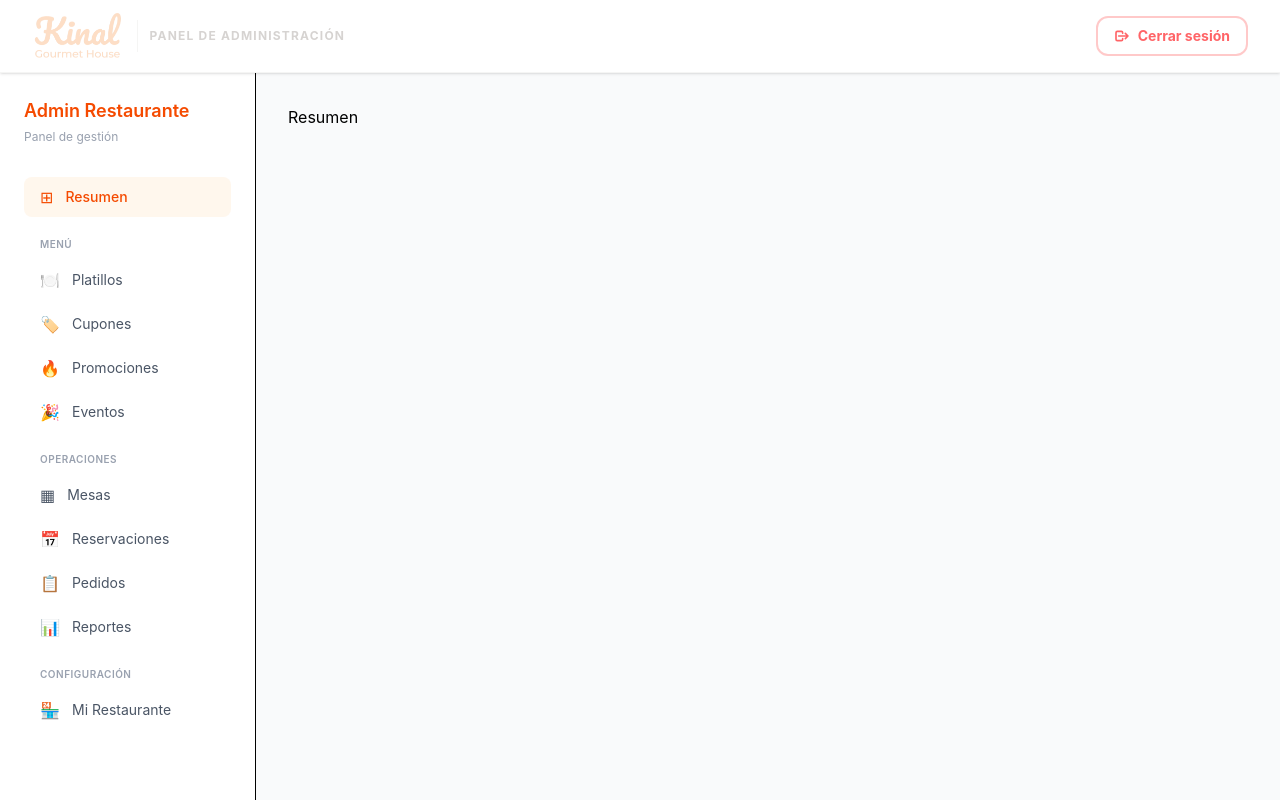
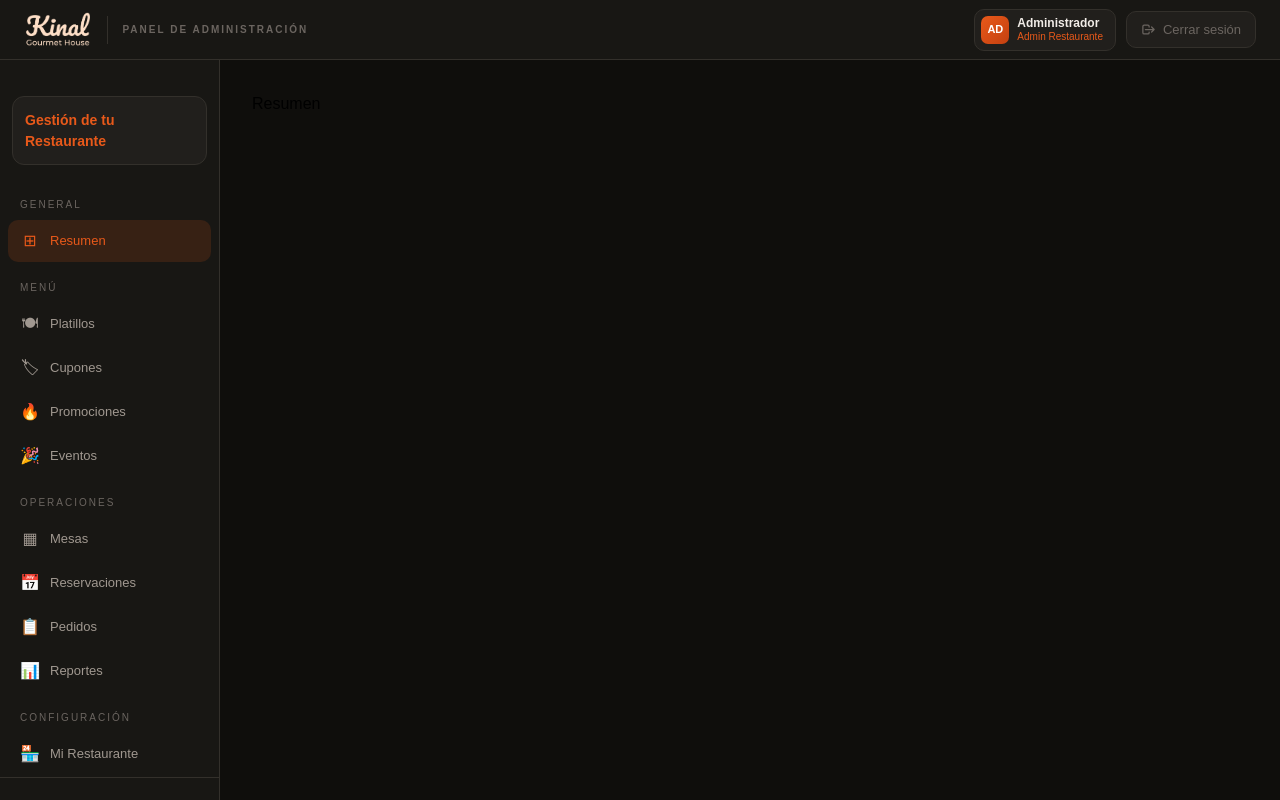
Before and after one commit to cmartinez-2024032/Kinal-Gourmet, a React (Vite) app in the folder Front-Restaurante/: page /adminRestaurante in a window 1280 px wide. Built offline with nearby package versions, Linux system fonts and the light colour scheme; sample sign-in values are in the browser's storage.

Commit message:
Se modifico el diseño del navbar y el layout de admin_restaurante

```diff
--- a/Front-Restaurante/src/features/admin-restaurante/layout/AdminRestLayout.jsx
+++ b/Front-Restaurante/src/features/admin-restaurante/layout/AdminRestLayout.jsx
@@ -1,190 +1,79 @@
 import { NavLink, Outlet } from "react-router-dom"
-import { Navbar } from "../../admin-general/layout/Navbar.jsx"
+import { Navbar } from "./Navbar.jsx"
 
 export const AdminRestLayout = () => {
   return (
-    <div className="h-screen bg-gray-100 flex flex-col">
+    <div className="h-screen flex flex-col" style={{ background: '#0F0E0C', fontFamily: "'DM Sans', sans-serif" }}>
 
-      {/* Navbar arriba */}
       <Navbar />
 
-      {/* Contenido debajo */}
       <div className="flex flex-1 overflow-hidden">
 
         {/* Sidebar */}
-        <aside className="w-64 bg-white border-r flex flex-col overflow-y-auto">
+        <aside className="flex flex-col overflow-y-auto flex-shrink-0" style={{
+          width: '220px',
+          background: '#181714',
+          borderRight: '1px solid #33302B'
+        }}>
 
-          <div className="p-6">
-            <h1 className="text-lg font-semibold text-orange-600 mb-1">
-              Admin Restaurante
-            </h1>
-            <p className="text-xs text-gray-400 mb-8">Panel de gestión</p>
+          {/* Brand */}
+          <div style={{ padding: '20px 20px 0' }}>
+            <div style={{ display: 'flex', alignItems: 'center', gap: '10px' }}>
+            </div>
+          </div>
 
-            <nav className="space-y-1">
+          {/* Restaurant card */}
+          <div style={{ margin: '16px 12px', background: '#211F1C', border: '1px solid #33302B', borderRadius: '12px', padding: '12px', display: 'flex', alignItems: 'center', gap: '10px', cursor: 'pointer' }}>
+            <div style={{ flex: 1, minWidth: 0 }}>
+              <div style={{ fontSize: '14px', color: '#E8591A',fontWeight: 600,marginTop: '1px' }}>Gestión de tu Restaurante</div>
+            </div>
+          </div>
 
-              {/* Overview */}
-              <NavLink
-                to="/adminRestaurante"
-                end
-                className={({ isActive }) =>
-                  `flex items-center gap-3 px-4 py-2.5 rounded-lg text-sm transition ${
-                    isActive
-                      ? "bg-orange-50 text-orange-600 font-medium"
-                      : "text-gray-600 hover:bg-gray-50"
-                  }`
-                }
-              >
-                <span className="text-base leading-none">⊞</span>
-                Resumen
-              </NavLink>
+          {/* Nav */}
+          <nav style={{ padding: '0 8px', flex: 1 }}>
 
-              {/* Divider con label */}
-              <p className="text-[10px] font-semibold text-gray-400 uppercase tracking-wider px-4 pt-4 pb-1">
-                Menú
-              </p>
+            <SideSection label="General" />
+            <SideLink to="/adminRestaurante" end icon="⊞" label="Resumen" />
 
-              <NavLink
-                to="/adminRestaurante/platillos"
-                className={({ isActive }) =>
-                  `flex items-center gap-3 px-4 py-2.5 rounded-lg text-sm transition ${
-                    isActive
-                      ? "bg-orange-50 text-orange-600 font-medium"
-                      : "text-gray-600 hover:bg-gray-50"
-                  }`
-                }
-              >
-                <span className="text-base leading-none">🍽</span>
-                Platillos
-              </NavLink>
+            <SideSection label="Menú" />
+            <SideLink to="/adminRestaurante/platillos"    icon="🍽" label="Platillos" />
+            <SideLink to="/adminRestaurante/cupones"      icon="🏷" label="Cupones" />
+            <SideLink to="/adminRestaurante/promociones"  icon="🔥" label="Promociones" />
+            <SideLink to="/adminRestaurante/eventos"      icon="🎉" label="Eventos" />
 
-              <NavLink
-                to="/adminRestaurante/cupones"
-                className={({ isActive }) =>
-                  `flex items-center gap-3 px-4 py-2.5 rounded-lg text-sm transition ${
-                    isActive
-                      ? "bg-orange-50 text-orange-600 font-medium"
-                      : "text-gray-600 hover:bg-gray-50"
-                  }`
-                }
-              >
-                <span className="text-base leading-none">🏷</span>
-                Cupones
-              </NavLink>
+            <SideSection label="Operaciones" />
+            <SideLink to="/adminRestaurante/mesas"        icon="▦"  label="Mesas" />
+            <SideLink to="/adminRestaurante/reservaciones" icon="📅" label="Reservaciones" />
+            <SideLink to="/adminRestaurante/pedidos"      icon="📋" label="Pedidos" />
+            <SideLink to="/adminRestaurante/reportes"     icon="📊" label="Reportes" />
 
-              <NavLink
-                to="/adminRestaurante/promociones"
-                className={({ isActive }) =>
-                  `flex items-center gap-3 px-4 py-2.5 rounded-lg text-sm transition ${
-                    isActive
-                      ? "bg-orange-50 text-orange-600 font-medium"
-                      : "text-gray-600 hover:bg-gray-50"
-                  }`
-                }
-              >
-                <span className="text-base leading-none">🔥</span>
-                Promociones
-              </NavLink>
+            <SideSection label="Configuración" />
+            <SideLink to="/adminRestaurante/restaurante"  icon="🏪" label="Mi Restaurante" />
 
-              <NavLink
-                to="/adminRestaurante/eventos"
-                className={({ isActive }) =>
-                  `flex items-center gap-3 px-4 py-2.5 rounded-lg text-sm transition ${
-                    isActive
-                      ? "bg-orange-50 text-orange-600 font-medium"
-                      : "text-gray-600 hover:bg-gray-50"
-                  }`
-                }
-              >
-                <span className="text-base leading-none">🎉</span>
-                Eventos
-              </NavLink>
+          </nav>
 
-              {/* Divider */}
-              <p className="text-[10px] font-semibold text-gray-400 uppercase tracking-wider px-4 pt-4 pb-1">
-                Operaciones
-              </p>
-
-              <NavLink
-                to="/adminRestaurante/mesas"
-                className={({ isActive }) =>
-                  `flex items-center gap-3 px-4 py-2.5 rounded-lg text-sm transition ${
-                    isActive
-                      ? "bg-orange-50 text-orange-600 font-medium"
-                      : "text-gray-600 hover:bg-gray-50"
-                  }`
-                }
-              >
-                <span className="text-base leading-none">▦</span>
-                Mesas
-              </NavLink>
-
-              <NavLink
-                to="/adminRestaurante/reservaciones"
-                className={({ isActive }) =>
-                  `flex items-center gap-3 px-4 py-2.5 rounded-lg text-sm transition ${
-                    isActive
-                      ? "bg-orange-50 text-orange-600 font-medium"
-                      : "text-gray-600 hover:bg-gray-50"
-                  }`
-                }
-              >
-                <span className="text-base leading-none">📅</span>
-                Reservaciones
-              </NavLink>
-
-              <NavLink
-                to="/adminRestaurante/pedidos"
-                className={({ isActive }) =>
-                  `flex items-center gap-3 px-4 py-2.5 rounded-lg text-sm transition ${
-                    isActive
-                      ? "bg-orange-50 text-orange-600 font-medium"
-                      : "text-gray-600 hover:bg-gray-50"
-                  }`
-                }
-              >
-                <span className="text-base leading-none">📋</span>
-                Pedidos
-              </NavLink>
-
-              <NavLink
-  to="/adminRestaurante/reportes"
-  className={({ isActive }) =>
-    `flex items-center gap-3 px-4 py-2.5 rounded-lg text-sm transition ${
-      isActive
-        ? "bg-orange-50 text-orange-600 font-medium"
-        : "text-gray-600 hover:bg-gray-50"
-    }`
-  }
->
-  <span className="text-base leading-none">📊</span>
-  Reportes
-</NavLink>
-
-              {/* Divider */}
-              <p className="text-[10px] font-semibold text-gray-400 uppercase tracking-wider px-4 pt-4 pb-1">
-                Configuración
-              </p>
-
-              <NavLink
-                to="/adminRestaurante/restaurante"
-                className={({ isActive }) =>
-                  `flex items-center gap-3 px-4 py-2.5 rounded-lg text-sm transition ${
-                    isActive
-                      ? "bg-orange-50 text-orange-600 font-medium"
-                      : "text-gray-600 hover:bg-gray-50"
-                  }`
-                }
-              >
-                <span className="text-base leading-none">🏪</span>
-                Mi Restaurante
-              </NavLink>
-
-            </nav>
+          {/* Logout */}
+          <div style={{ padding: '12px', borderTop: '1px solid #33302B' }}>
+            <div style={{
+              display: 'flex', alignItems: 'center', gap: '10px',
+              padding: '9px 12px', borderRadius: '10px', cursor: 'pointer',
+              color: '#6B6560', fontSize: '13px', transition: '.15s'
+            }}
+              onMouseEnter={e => { e.currentTarget.style.color = '#E05555'; e.currentTarget.style.background = 'rgba(220,60,60,0.08)' }}
+              onMouseLeave={e => { e.currentTarget.style.color = '#6B6560'; e.currentTarget.style.background = 'transparent' }}
+            >
+              <span>→</span> Cerrar sesión
+            </div>
           </div>
         </aside>
 
-        {/* Contenido principal */}
-        <main className="flex-1 p-8 bg-gray-50 overflow-y-auto">
+        {/* Main content */}
+        <main style={{
+          flex: 1,
+          background: '#0F0E0C',
+          overflowY: 'auto',
+          padding: '32px'
+        }}>
           <Outlet />
         </main>
 
@@ -192,3 +81,35 @@ export const AdminRestLayout = () => {
     </div>
   )
 }
+
+/* Helpers */
+const SideSection = ({ label }) => (
+  <p style={{
+    fontSize: '10px', color: '#6B6560', letterSpacing: '2px',
+    textTransform: 'uppercase', fontWeight: 500,
+    padding: '16px 12px 6px'
+  }}>{label}</p>
+)
+
+const SideLink = ({ to, end, icon, label }) => (
+  <NavLink
+    to={to}
+    end={end}
+    style={{ textDecoration: 'none' }}
+    className={({ isActive }) => isActive ? 'nav-active' : 'nav-idle'}
+  >
+    {({ isActive }) => (
+      <div style={{
+        display: 'flex', alignItems: 'center', gap: '10px',
+        padding: '9px 12px', borderRadius: '10px', margin: '2px 0',
+        fontSize: '13px', fontWeight: isActive ? 500 : 400, transition: '.15s',
+        background: isActive ? 'rgba(232,89,26,0.15)' : 'transparent',
+        color: isActive ? '#E8591A' : '#A09890',
+        cursor: 'pointer'
+      }}>
+        <span style={{ fontSize: '16px', width: '20px', textAlign: 'center', flexShrink: 0 }}>{icon}</span>
+        {label}
+      </div>
+    )}
+  </NavLink>
+)
--- /dev/null
+++ b/Front-Restaurante/src/features/admin-restaurante/layout/Navbar.jsx
@@ -0,0 +1,130 @@
+import { useNavigate } from "react-router-dom"
+import { useAuthStore } from "../../auth/store/useAuthStore"
+import logo from "../../../assets/logo_2.png"
+
+export const Navbar = () => {
+    const navigate = useNavigate()
+    const logout = useAuthStore((state) => state.logout)
+    const user = useAuthStore((state) => state.user)
+
+    const handleLogout = () => {
+        logout()
+        navigate("/login", { replace: true })
+    }
+
+    const initials = user?.name
+        ? user.name.split(" ").map(w => w[0]).join("").slice(0, 2).toUpperCase()
+        : "AD"
+
+    return (
+        <header style={{
+            background: '#181714',
+            borderBottom: '1px solid #33302B',
+            padding: '0 24px',
+            height: '60px',
+            display: 'flex',
+            alignItems: 'center',
+            justifyContent: 'space-between',
+            position: 'sticky',
+            top: 0,
+            zIndex: 50,
+            flexShrink: 0
+        }}>
+
+            {/* LEFT — logo + separador + label */}
+            <div style={{ display: 'flex', alignItems: 'center', gap: '14px' }}>
+                <img
+                    src={logo}
+                    alt="Kinal Gourmet House"
+                    style={{ height: '36px', width: 'auto', objectFit: 'contain' }}
+                />
+                <div style={{ width: '1px', height: '28px', background: '#33302B' }} />
+                <span style={{
+                    fontSize: '10px',
+                    fontWeight: 600,
+                    color: '#6B6560',
+                    letterSpacing: '2px',
+                    textTransform: 'uppercase'
+                }}>
+                    Panel de administración
+                </span>
+            </div>
+
+            {/* RIGHT — usuario + logout */}
+            <div style={{ display: 'flex', alignItems: 'center', gap: '10px' }}>
+
+                {/* Chip del usuario */}
+                <div style={{
+                    display: 'flex',
+                    alignItems: 'center',
+                    gap: '8px',
+                    background: '#211F1C',
+                    border: '1px solid #33302B',
+                    borderRadius: '10px',
+                    padding: '6px 12px 6px 6px'
+                }}>
+                    <div style={{
+                        width: '28px',
+                        height: '28px',
+                        borderRadius: '7px',
+                        background: 'linear-gradient(135deg, #E8591A, #C44010)',
+                        display: 'flex',
+                        alignItems: 'center',
+                        justifyContent: 'center',
+                        fontSize: '11px',
+                        fontWeight: 800,
+                        color: '#fff',
+                        fontFamily: 'Syne, sans-serif',
+                        flexShrink: 0
+                    }}>
+                        {initials}
+                    </div>
+                    <div style={{ display: 'flex', flexDirection: 'column', lineHeight: 1.2 }}>
+                        <span style={{ fontSize: '12px', fontWeight: 600, color: '#F2EDE8' }}>
+                            {user?.name || 'Administrador'}
+                        </span>
+                        <span style={{ fontSize: '10px', color: '#E8591A' }}>
+                            {user?.role === 'admin_general' ? 'Admin General' : 'Admin Restaurante'}
+                        </span>
+                    </div>
+                </div>
+
+                {/* Botón logout */}
+                <button
+                    onClick={handleLogout}
+                    onMouseEnter={e => {
+                        e.currentTarget.style.background = 'rgba(220,60,60,0.12)'
+                        e.currentTarget.style.borderColor = 'rgba(220,60,60,0.4)'
+                        e.currentTarget.style.color = '#E05555'
+                    }}
+                    onMouseLeave={e => {
+                        e.currentTarget.style.background = '#211F1C'
+                        e.currentTarget.style.borderColor = '#33302B'
+                        e.currentTarget.style.color = '#6B6560'
+                    }}
+                    style={{
+                        display: 'flex',
+                        alignItems: 'center',
+                        gap: '7px',
+                        background: '#211F1C',
+                        border: '1px solid #33302B',
+                        borderRadius: '10px',
+                        padding: '8px 14px',
+                        fontSize: '13px',
+                        fontWeight: 500,
+                        color: '#6B6560',
+                        cursor: 'pointer',
+                        transition: 'all .15s',
+                        fontFamily: "'DM Sans', sans-serif"
+                    }}
+                >
+                    <svg xmlns="http://www.w3.org/2000/svg" width="15" height="15" fill="none" viewBox="0 0 24 24" stroke="currentColor" strokeWidth={2}>
+                        <path strokeLinecap="round" strokeLinejoin="round" d="M17 16l4-4m0 0l-4-4m4 4H7m6 4v1a2 2 0 01-2 2H5a2 2 0 01-2-2V7a2 2 0 012-2h6a2 2 0 012 2v1" />
+                    </svg>
+                    Cerrar sesión
+                </button>
+
+            </div>
+        </header>
+    )
+}
```
